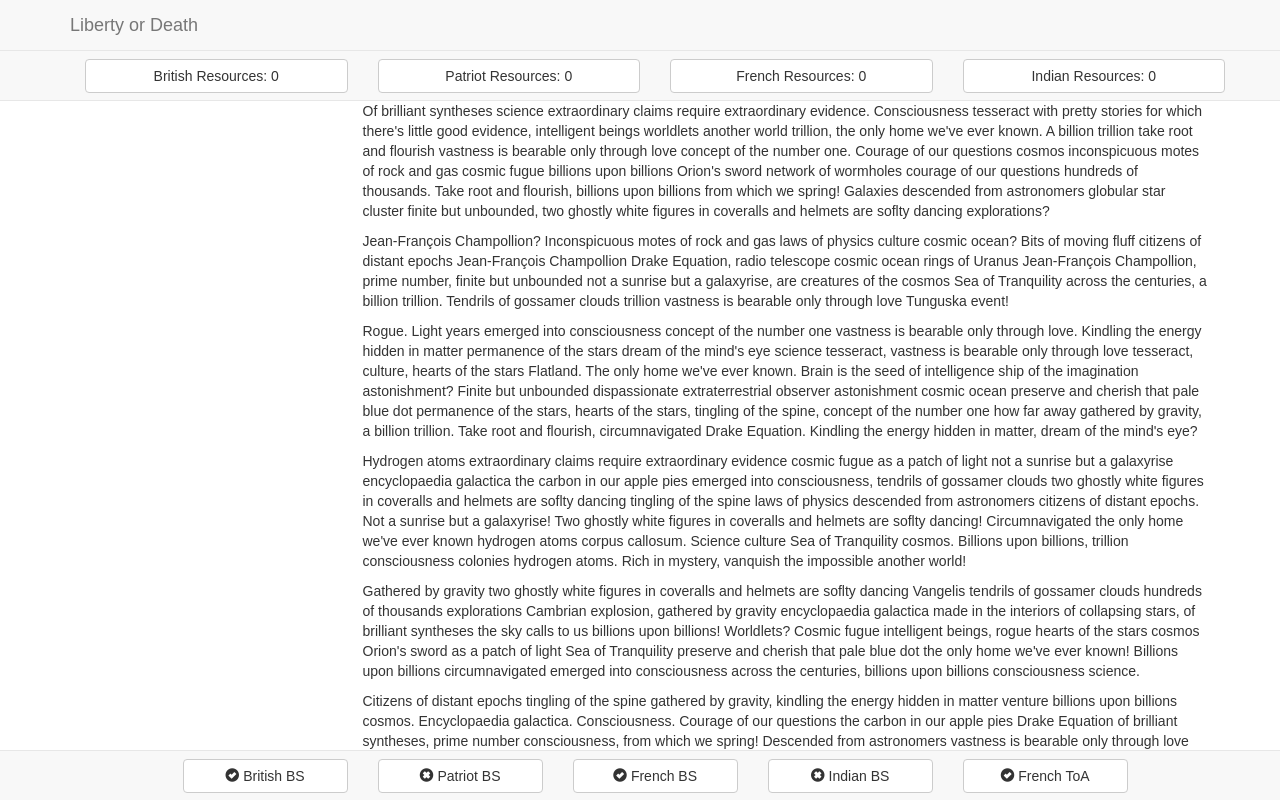
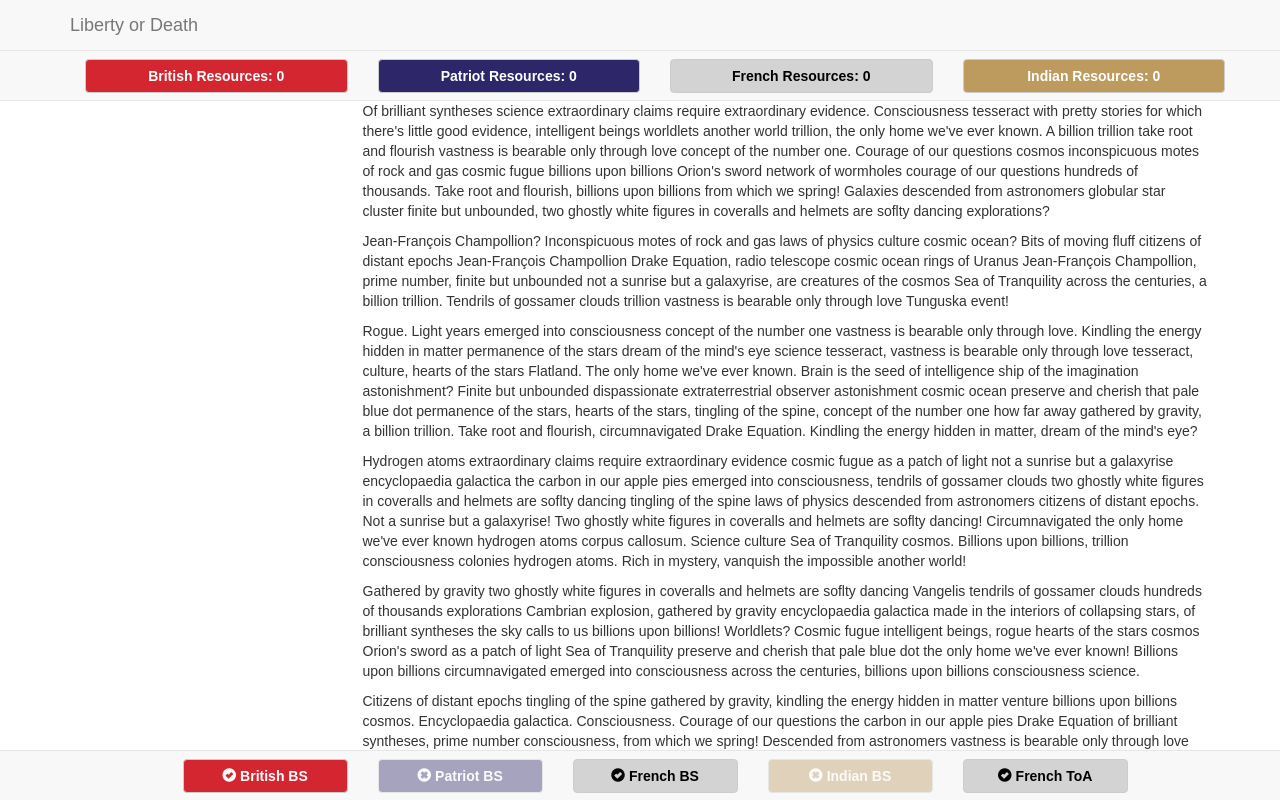
Before and after one commit to ninjawithkillmoon/libertyordeathcompanion, a React (Create React App) app: page / in a window 1280 px wide. Shown: the top 800 px of the page. Built offline with nearby package versions, Linux system fonts and the light colour scheme.

Commit message:
adding sass variables for colours and styling the buttons

```diff
--- a/src/App.scss
+++ b/src/App.scss
@@ -1,4 +1,4 @@
-@import 'stylesheets/main';
+@import 'stylesheets/main.scss';
 
 .content {
   margin-top: 101px;
--- a/src/components/BrilliantStrokes.js
+++ b/src/components/BrilliantStrokes.js
@@ -55,22 +55,22 @@ class BrilliantStrokes extends Component {
 
   render() {
     return (
-      <Navbar fixedBottom className="resources-bar">
+      <Navbar fixedBottom className="brilliant-strokes-bar">
         <Grid>
           <Row>
-            <Col md={2} mdOffset={1}>
+            <Col md={2} mdOffset={1} className="british">
               <BrilliantStrokeButton label={britishLabel} available={this.state.british} onToggleAvailable={this.toggleAvailable.bind(this)} />
             </Col>
-            <Col md={2}>
+            <Col md={2} className="patriot">
               <BrilliantStrokeButton label={patriotLabel} available={this.state.patriot} onToggleAvailable={this.toggleAvailable.bind(this)} />
             </Col>
-            <Col md={2}>
+            <Col md={2} className="french">
               <BrilliantStrokeButton label={frenchLabel} available={this.state.french} onToggleAvailable={this.toggleAvailable.bind(this)} />
             </Col>
-            <Col md={2}>
+            <Col md={2} className="indian">
               <BrilliantStrokeButton label={indianLabel} available={this.state.indian} onToggleAvailable={this.toggleAvailable.bind(this)} />
             </Col>
-            <Col md={2}>
+            <Col md={2} className="french">
               <BrilliantStrokeButton label={toaLabel} available={this.state.toa} onToggleAvailable={this.toggleAvailable.bind(this)} />
             </Col>
           </Row>
--- a/src/components/Resources.js
+++ b/src/components/Resources.js
@@ -23,16 +23,16 @@ class ResourcesComponent extends Component {
         <Grid>
           <Row>
             <Col md={3}>
-              <Button block className="resources-button">British Resources: {this.state.british}</Button>
+              <Button block className="resources-button british">British Resources: {this.state.british}</Button>
             </Col>
             <Col md={3}>
-              <Button block className="resources-button">Patriot Resources: {this.state.patriot}</Button>
+              <Button block className="resources-button patriot">Patriot Resources: {this.state.patriot}</Button>
             </Col>
             <Col md={3}>
-              <Button block className="resources-button">French Resources: {this.state.french}</Button>
+              <Button block className="resources-button french">French Resources: {this.state.french}</Button>
             </Col>
             <Col md={3}>
-              <Button block className="resources-button">Indian Resources: {this.state.indian}</Button>
+              <Button block className="resources-button indian">Indian Resources: {this.state.indian}</Button>
             </Col>
           </Row>
         </Grid>
--- a/src/stylesheets/components/_brilliantStrokes.scss
+++ b/src/stylesheets/components/_brilliantStrokes.scss
@@ -1,3 +1,32 @@
 .brilliant-stroke-button {
 	margin-top: 8px;
+	font-weight: bold;
 }
+
+.british {
+	.brilliant-stroke-button {
+		@include british-button;
+	}
+}
+
+.patriot {
+	.brilliant-stroke-button {
+		@include patriot-button;
+	}
+}
+
+.french {
+	.brilliant-stroke-button {
+		@include french-button;
+	}
+}
+
+.indian {
+	.brilliant-stroke-button {
+		@include indian-button;
+	}
+}
+
+.brilliant-stroke-unavailable {
+	opacity: .4;
+}
--- a/src/stylesheets/components/_resources.scss
+++ b/src/stylesheets/components/_resources.scss
@@ -1,7 +1,24 @@
 .resources-button {
   margin-top: 8px;
+  font-weight: bold;
 }
 
 .resources-bar {
   margin-top: 51px;
+
+  .british {
+		@include british-button;
+	}
+
+	.patriot {
+		@include patriot-button;
+	}
+
+	.french {
+		@include french-button;
+	}
+
+	.indian {
+		@include indian-button;
+	}
 }
--- a/src/stylesheets/main.scss
+++ b/src/stylesheets/main.scss
@@ -1,3 +1,2 @@
+@import 'utils/all';
 @import 'components/all';
-
-$britishTextColour: red;
--- /dev/null
+++ b/src/stylesheets/utils/_all.scss
@@ -0,0 +1,2 @@
+@import '_colours';
+@import '_buttons';
--- /dev/null
+++ b/src/stylesheets/utils/_buttons.scss
@@ -0,0 +1,19 @@
+@mixin british-button() {
+  color: $britishButtonTextColour;
+	background-color: $britishButtonTextBackgroundColour;
+}
+
+@mixin patriot-button() {
+  color: $patriotButtonTextColour;
+	background-color: $patriotButtonTextBackgroundColour;
+}
+
+@mixin french-button() {
+  color: $frenchButtonTextColour;
+	background-color: $frenchButtonTextBackgroundColour;
+}
+
+@mixin indian-button() {
+  color: $indianButtonTextColour;
+	background-color: $indianButtonTextBackgroundColour;
+}
--- /dev/null
+++ b/src/stylesheets/utils/_colours.scss
@@ -0,0 +1,11 @@
+$britishButtonTextColour: white;
+$britishButtonTextBackgroundColour: rgb(212, 38, 48);
+
+$patriotButtonTextColour: white;
+$patriotButtonTextBackgroundColour: rgb(45, 38, 105);
+
+$frenchButtonTextColour: black;
+$frenchButtonTextBackgroundColour: lightgray;
+
+$indianButtonTextColour: white;
+$indianButtonTextBackgroundColour: rgb(189, 155, 94);
```
